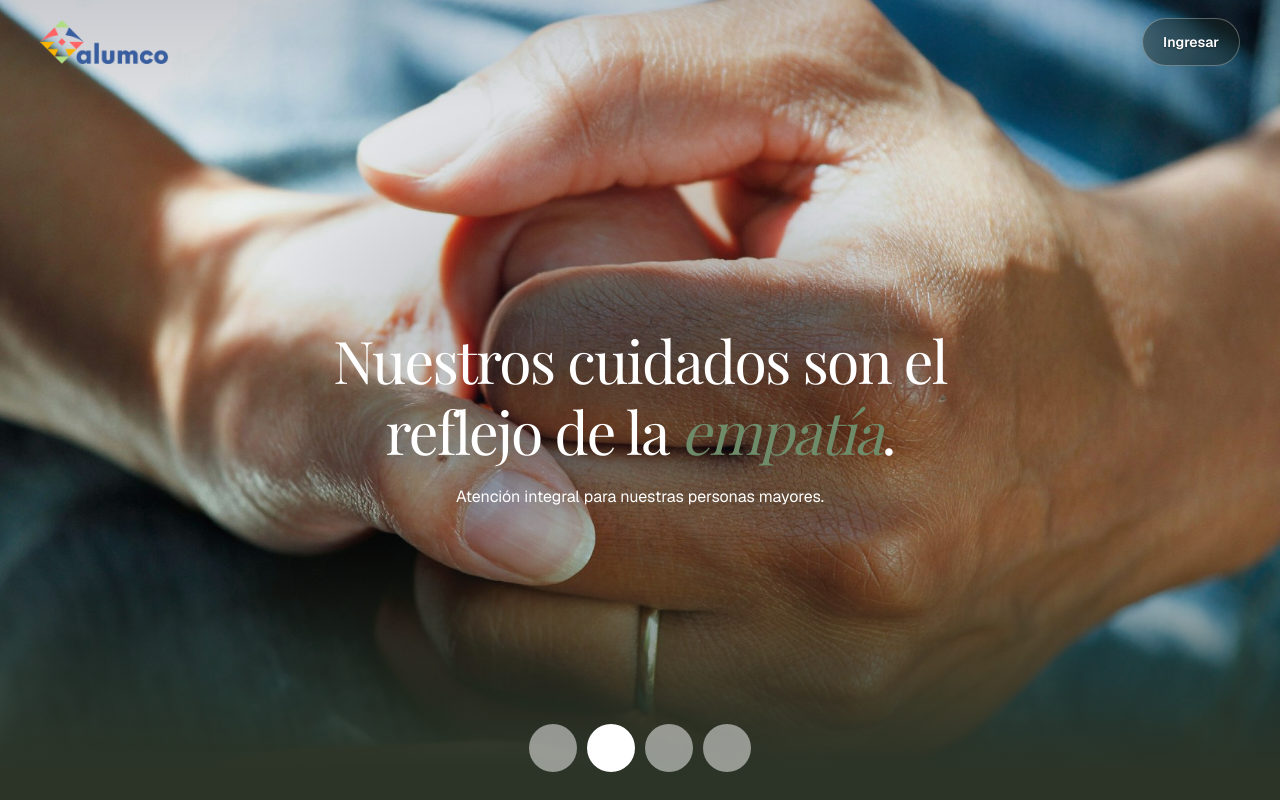
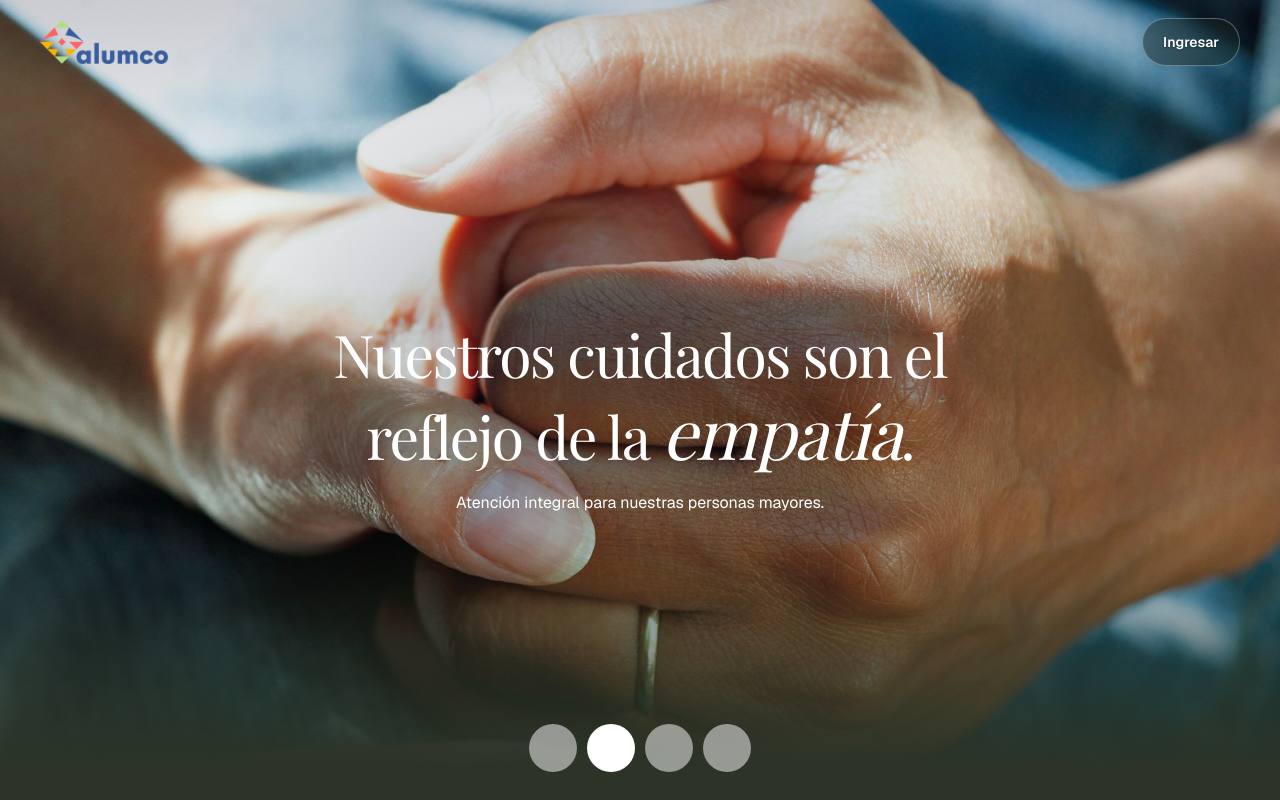
Before and after one commit to Bato21/alumco-lms, a Next.js app: page / in a window 1280 px wide. Shown: the top 800 px of the page. Built offline with nearby package versions, Linux system fonts and the light colour scheme; a web font is replaced by a local one.

Commit message:
style(landing): "empatía" en blanco y más grande en el hero
Co-Authored-By: Claude Opus 4.8 <noreply@anthropic.com>

```diff
--- a/src/components/alumco/landing/HeroSection.tsx
+++ b/src/components/alumco/landing/HeroSection.tsx
@@ -111,7 +111,7 @@ export default function HeroSection() {
         >
           Nuestros cuidados son el
           <br />
-          reflejo de la <em style={{ color: 'var(--ambar)', fontStyle: 'italic' }}>empatía</em>.
+          reflejo de la <em style={{ color: '#fff', fontStyle: 'italic', fontSize: '1.18em' }}>empatía</em>.
         </h1>
 
         <p
```
